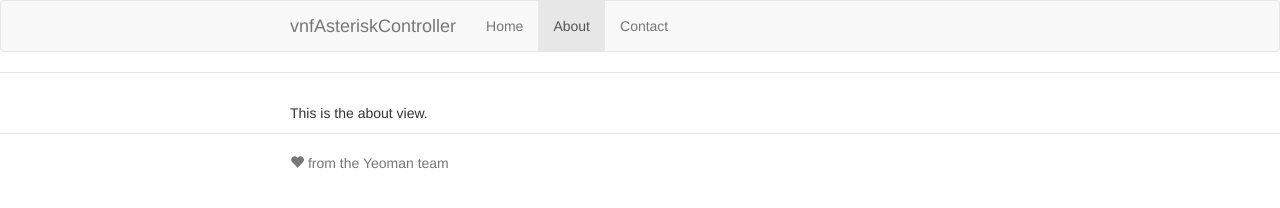
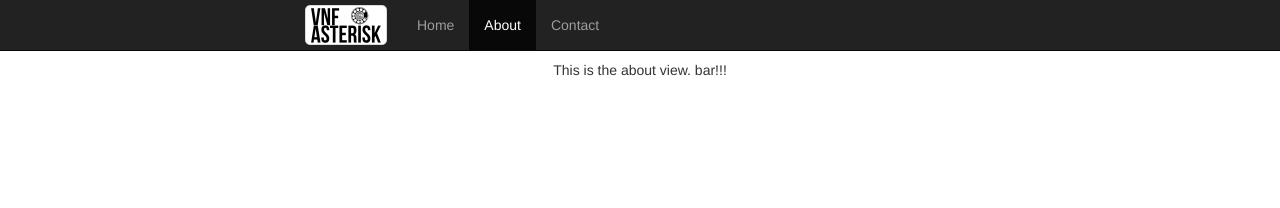
Before and after one commit to dougbtv/vnf-asterisk-controller, a website: page www/app/index.html at #/about in a window 1280 px wide. Drawn offline with nearby package versions, Linux system fonts and the light colour scheme; some packages are replaced by stand-ins of ours; files that its build step writes are made by us from their sources.

Commit message:
[ui][logo] adds logo assets

```diff
--- a/www/app/index.html
+++ b/www/app/index.html
@@ -21,20 +21,24 @@
       <p class="browsehappy">You are using an <strong>outdated</strong> browser. Please <a href="http://browsehappy.com/">upgrade your browser</a> to improve your experience.</p>
     <![endif]-->
 
-    <!-- Add your site or application content here -->
+    <!-- Add your site or application content here
     <div class="header">
-      <navbar></navbar>
     </div>
 
     <div class="container">
-    <div ng-view=""></div>
     </div>
 
-    <div class="footer">
-      <div class="container">
-        <p><span class="glyphicon glyphicon-heart"></span> from the Yeoman team</p>
-      </div>
-    </div>
+    -->
+
+
+    <navbar></navbar>
+
+    <div class="container starter-template">
+
+      <div ng-view=""></div>
+
+    </div><!-- /.container -->
+
 
 
     <!-- Google Analytics: change UA-XXXXX-X to be your site's ID -->
--- a/www/app/scripts/controllers/about.js
+++ b/www/app/scripts/controllers/about.js
@@ -16,5 +16,7 @@ vacApp.controller('AboutCtrl', ['$scope', '$location', '$http', '$routeParams',
       'Karma'
     ];
 
+    $scope.foo = "bar!!!";
+
     console.log("about controller");
 }]);
--- a/www/app/styles/main.css
+++ b/www/app/styles/main.css
@@ -1,3 +1,21 @@
+body {
+  padding-top: 50px;
+}
+.starter-template {
+  padding: 60px 15px;
+  text-align: center;
+}
+
+.navbar-custombrand {
+  float: left;
+  height: 50px;
+  padding: 5px 15px;
+  font-size: 18px;
+  line-height: 20px;
+}
+
+/* -------------------------------------------- templated below ------------------- */
+
 .browsehappy {
   margin: 0.2em 0;
   background: #ccc;
--- a/www/app/views/about.html
+++ b/www/app/views/about.html
@@ -1 +1 @@
-<p>This is the about view.</p>
+<p>This is the about view. {{foo}}</p>
--- a/www/app/views/navbar.html
+++ b/www/app/views/navbar.html
@@ -1,26 +1,20 @@
-
-
-<div class="navbar navbar-default" role="navigation">
+<nav class="navbar navbar-inverse navbar-fixed-top">
   <div class="container">
     <div class="navbar-header">
-
-            <button type="button" class="navbar-toggle collapsed" data-toggle="collapse" data-target="#js-navbar-collapse">
+      <button type="button" class="navbar-toggle collapsed" data-toggle="collapse" data-target="#navbar" aria-expanded="false" aria-controls="navbar">
         <span class="sr-only">Toggle navigation</span>
         <span class="icon-bar"></span>
         <span class="icon-bar"></span>
         <span class="icon-bar"></span>
       </button>
-
-            <a class="navbar-brand" href="#/">vnfAsteriskController</a>
+      <a class="navbar-custombrand" href="#"><img src="images/mini-wordmark.png" /></a>
     </div>
-
-          <div class="collapse navbar-collapse" id="js-navbar-collapse">
-
+    <div id="navbar" class="collapse navbar-collapse">
       <ul class="nav navbar-nav">
         <li ng-class="navClass('home')"><a ng-href="#/">Home</a></li>
         <li ng-class="navClass('about')"><a ng-href="#/about">About</a></li>
-              <li><a ng-href="#/">Contact</a></li>
+        <li><a href="#contact">Contact</a></li>
       </ul>
+    </div><!--/.nav-collapse -->
   </div>
-        </div>
-      </div>
+</nav>
```
Also changed, not shown: www/app/views/main.html (+3 -4 lines), www/app/images/mini-wordmark.png (added), www/app/images/vnf-asterisk-logo.png (added), www/assets/mini-wordmark.png (added), www/assets/nfv-asterisk.svg (added), www/assets/vnf-asterisk-logo.png (added). Lines whose indentation alone changed are shown as unchanged.
